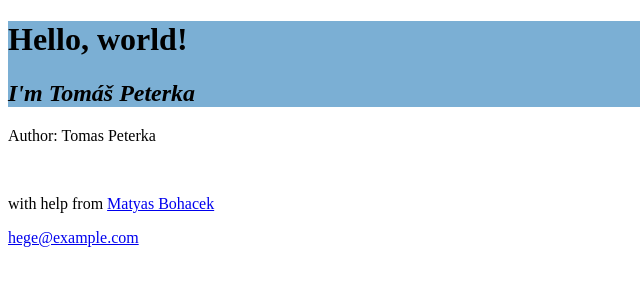
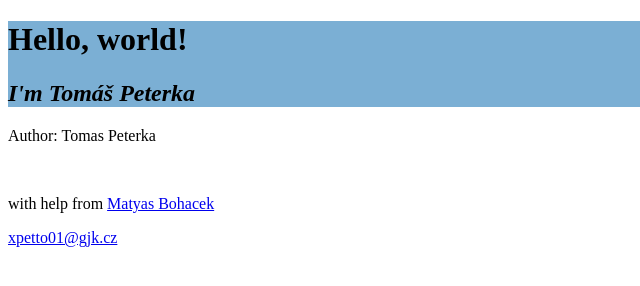
Before and after one commit to tomaspeterka/tomaspeterka, a plain HTML site: page index.html in a window 1280 px wide. Shown: the full height of the page, 0-640 px from the left. Drawn offline with Linux system fonts and the light colour scheme.

Commit message:
Update index.html

```diff
--- a/index.html
+++ b/index.html
@@ -15,8 +15,8 @@
         <footer>
             <p>Author: Tomas Peterka</p>
                 <br>
-            <p styles="font-size:40px;">with help from <a href="https://www.matyasbohacek.com">Matyas Bohacek</a></p>
-            <a href="mailto:hege@example.com">hege@example.com</a></p>
+            <p styles="font-size: 40px;">with help from <a href="https://www.matyasbohacek.com">Matyas Bohacek</a></p>
+            <a href="mailto:xpetto01@gjk.cz">xpetto01@gjk.cz</a></p>
         </footer>
     </body>
 </html>
```
